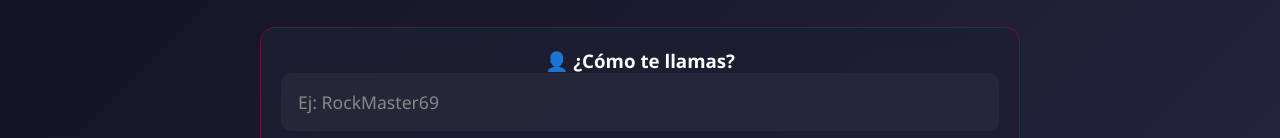
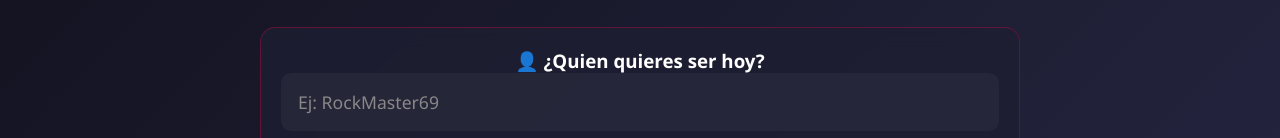
Before and after one commit to orangesquaremoon/moyofy-rafasbar, a website: page public/index.html in a window 1280 px wide. Shown: the part 156-294 px from the top of the page. Drawn offline with Linux system fonts and the light colour scheme.

```diff
--- a/public/index.html
+++ b/public/index.html
@@ -396,7 +396,7 @@
 
     <div class="user-panel">
       <div id="nickname-section" style="display: none;">
-        <h3>👤 ¿Cómo te llamas?</h3>
+        <h3>👤 ¿Quien quieres ser hoy?</h3>
         <input type="text" id="nickname" placeholder="Ej: RockMaster69" class="search-input">
         <button onclick="setNickname()" class="search-btn">
           <i class="fas fa-sign-in-alt"></i> ENTRAR AL BAR
```
